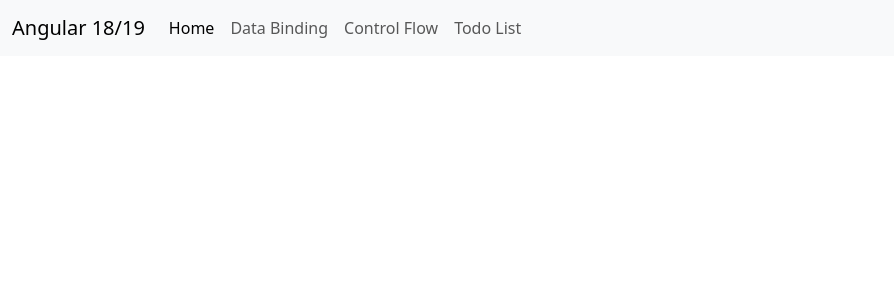
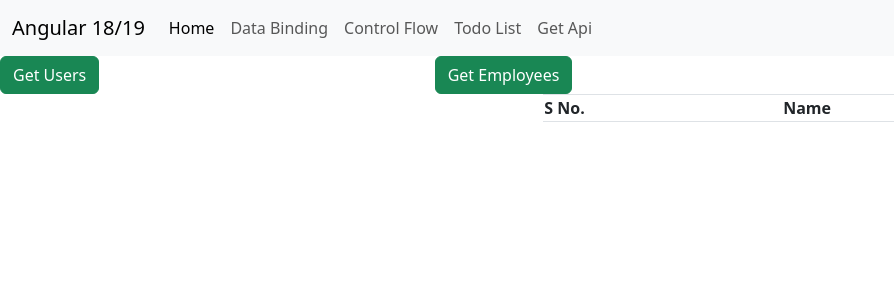
Before and after one commit to shiwanshudev/angular-19-basics, an Angular app: page /get-api in a window 1280 px wide. Before the commit this address led to /. Shown: the top 300 px of the page, without its empty margins (0-894 px from the left). Built offline with nearby package versions, Linux system fonts and the light colour scheme.

Commit message:
Add get api component

```diff
--- a/src/app/app.component.html
+++ b/src/app/app.component.html
@@ -26,6 +26,9 @@
         <li class="nav-item">
           <a class="nav-link" routerLink="todo-list">Todo List</a>
         </li>
+        <li class="nav-item">
+          <a class="nav-link" routerLink="get-api">Get Api</a>
+        </li>
       </ul>
     </div>
   </div>
--- a/src/app/app.config.ts
+++ b/src/app/app.config.ts
@@ -2,7 +2,12 @@
 import { provideRouter } from '@angular/router';
 
 import { routes } from './app.routes';
+import { provideHttpClient } from '@angular/common/http';
 
 export const appConfig: ApplicationConfig = {
-  providers: [provideZoneChangeDetection({ eventCoalescing: true }), provideRouter(routes)]
+  providers: [
+    provideHttpClient(),
+    provideZoneChangeDetection({ eventCoalescing: true }),
+    provideRouter(routes),
+  ],
 };
--- a/src/app/app.routes.ts
+++ b/src/app/app.routes.ts
@@ -3,10 +3,12 @@
 import { ControlFlowComponent } from './components/control-flow/control-flow.component';
 import { HomePageComponent } from './components/home-page/home-page.component';
 import { TodoListComponent } from './todo-list/todo-list.component';
+import { GetApiComponent } from './components/get-api/get-api.component';
 
 export const routes: Routes = [
   { path: '', component: HomePageComponent },
   { path: 'todo-list', component: TodoListComponent },
   { path: 'data-binding', component: DataBindingComponent },
   { path: 'control-flow', component: ControlFlowComponent },
+  { path: 'get-api', component: GetApiComponent },
 ];
--- a/src/app/components/control-flow/control-flow.component.html
+++ b/src/app/components/control-flow/control-flow.component.html
@@ -14,8 +14,10 @@
         <td>{{ student.name }}</td>
         <td>{{ student.subject }}</td>
         <td
-          [class]="
+          class="
+            {{
             student.isActive ? 'bg-success text-white' : 'bg-danger text-white'
+          }}
           "
         >
           {{ student.isActive ? "Active" : "Not Active" }}
--- /dev/null
+++ b/src/app/components/get-api/get-api.component.html
@@ -0,0 +1,36 @@
+<div class="row">
+  <div class="col-4">
+    <button class="btn btn-success" (click)="getUsers()">Get Users</button>
+  </div>
+  <div class="col-4">
+    <button class="btn btn-success" (click)="getEmployees()">
+      Get Employees
+    </button>
+  </div>
+</div>
+
+<div class="row">
+  <div class="col-5">
+    <ul>
+      @for(user of userList; track $index){
+      <li>{{ user.name }} - {{ user.email }}</li>
+      }
+    </ul>
+  </div>
+  <div class="col-5">
+    <table class="table table-bordered">
+      <thead>
+        <th>S No.</th>
+        <th>Name</th>
+      </thead>
+      <tbody>
+        @for(employee of employeeList; track $index){
+        <tr>
+          <td>{{ $index + 1 }}</td>
+          <td>{{ employee.employeeName }}</td>
+        </tr>
+        }
+      </tbody>
+    </table>
+  </div>
+</div>
--- /dev/null
+++ b/src/app/components/get-api/get-api.component.ts
@@ -0,0 +1,27 @@
+import { HttpClient } from '@angular/common/http';
+import { Component } from '@angular/core';
+
+@Component({
+  selector: 'app-get-api',
+  imports: [],
+  templateUrl: './get-api.component.html',
+  styleUrl: './get-api.component.css',
+})
+export class GetApiComponent {
+  constructor(private http: HttpClient) {}
+  userList: any[] = [];
+  employeeList: any = [];
+  getUsers() {
+    this.http
+      .get('https://jsonplaceholder.typicode.com/users')
+      .subscribe((result: any) => (this.userList = result));
+  }
+
+  getEmployees() {
+    this.http
+      .get(
+        'https://projectapi.gerasim.in/api/EmployeeManagement/GetAllEmployees'
+      )
+      .subscribe((result: any) => (this.employeeList = result));
+  }
+}
```
Also changed, not shown: src/app/components/get-api/get-api.component.css (added), 1 other file (tests, documents, lock files or other folders).
